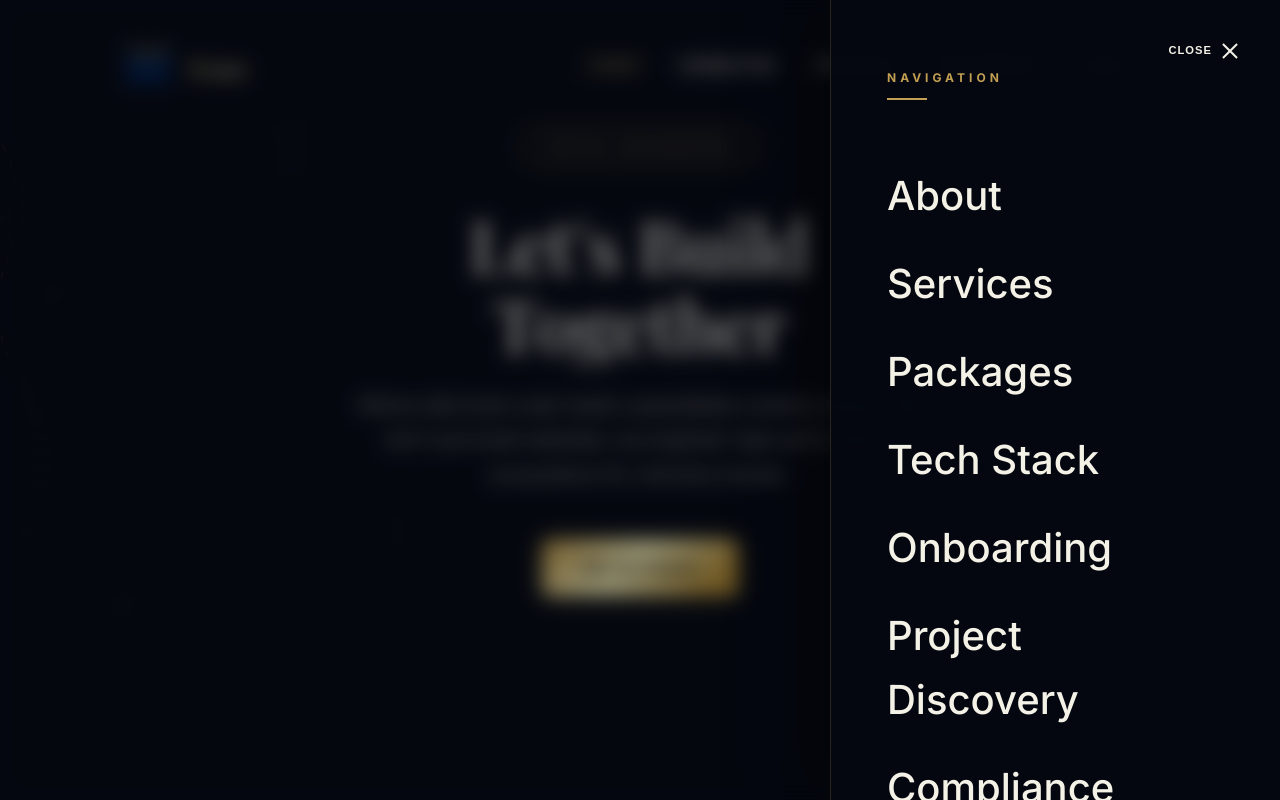
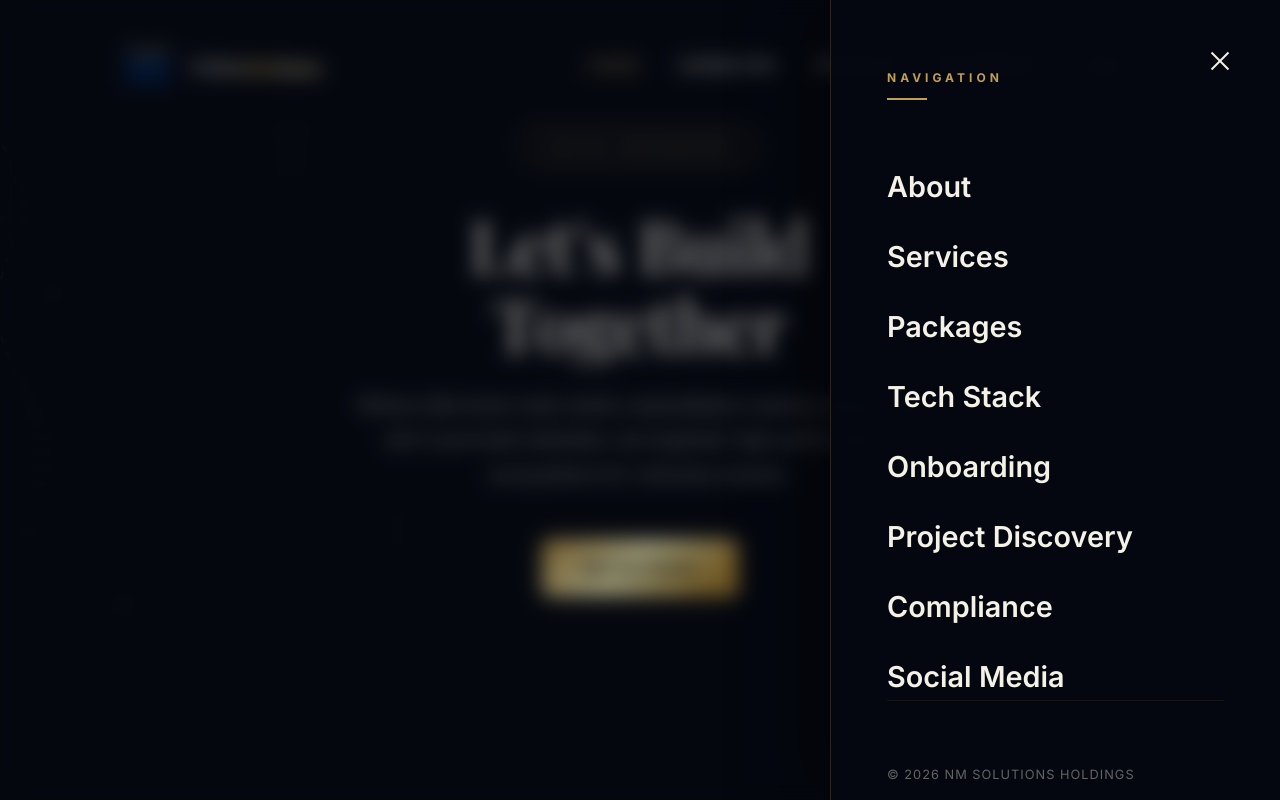
Before and after one commit to Mapetere/nm_holdings_site, a Next.js app: page / in a window 1280 px wide. Both pictures are taken after a click on the button "MENU". Shown: the top 800 px of the page. Built offline with nearby package versions, Linux system fonts and the light colour scheme; a web font is replaced by a local one.

Commit message:
feat: Implement a dynamic Header component with scroll-based styling, navigation, and scroll spy for section highlighting.

```diff
--- a/src/components/Header.tsx
+++ b/src/components/Header.tsx
@@ -145,7 +145,9 @@ const Header = () => {
                                 ) : activeSection === 'partnership' ? (
                                     <span className="gold-metallic" style={{ fontSize: isScrolled ? '1rem' : '1.3rem' }}>Partnership</span>
                                 ) : (
-                                    <span className="gold-metallic" style={{ fontSize: isScrolled ? '1rem' : '1.3rem' }}>Home</span>
+                                    <span style={{ fontSize: isScrolled ? '1rem' : '1.3rem', display: 'flex', flexDirection: 'column' }}>
+                                        <span className="serif" style={{ color: 'var(--cream)', lineHeight: '1' }}>NMS<span className="gold-metallic" style={{ fontWeight: '700' }}>olutions</span></span>
+                                    </span>
                                 )}
                             </span>
 
@@ -239,14 +241,21 @@ const Header = () => {
                             cursor: 'pointer',
                             display: 'flex',
                             alignItems: 'center',
-                            gap: '8px',
-                            transition: 'color 0.3s ease'
+                            justifyContent: 'center',
+                            width: '40px',
+                            height: '40px',
+                            transition: 'all 0.3s ease'
                         }}
-                        onMouseEnter={(e) => e.currentTarget.style.color = 'var(--gold)'}
-                        onMouseLeave={(e) => e.currentTarget.style.color = 'var(--cream)'}
+                        onMouseEnter={(e) => {
+                            e.currentTarget.style.color = 'var(--gold)';
+                            e.currentTarget.style.transform = 'rotate(90deg)';
+                        }}
+                        onMouseLeave={(e) => {
+                            e.currentTarget.style.color = 'var(--cream)';
+                            e.currentTarget.style.transform = 'rotate(0deg)';
+                        }}
                     >
-                        <span style={{ fontSize: '0.7rem', fontWeight: '700', letterSpacing: '1px' }}>CLOSE</span>
-                        <div style={{ position: 'relative', width: '20px', height: '20px' }}>
+                        <div style={{ position: 'relative', width: '24px', height: '24px' }}>
                             <div style={{ position: 'absolute', top: '50%', left: 0, width: '100%', height: '2px', background: 'currentColor', transform: 'rotate(45deg)' }} />
                             <div style={{ position: 'absolute', top: '50%', left: 0, width: '100%', height: '2px', background: 'currentColor', transform: 'rotate(-45deg)' }} />
                         </div>
@@ -266,9 +275,9 @@ const Header = () => {
                                 style={{
                                     color: 'var(--cream)',
                                     textDecoration: 'none',
-                                    fontSize: '2.5rem',
-                                    fontWeight: '500',
-                                    transition: 'all 0.4s ease',
+                                    fontSize: '1.8rem',
+                                    fontWeight: '600',
+                                    transition: 'all 0.4s cubic-bezier(0.16, 1, 0.3, 1)',
                                     transform: isDrawerOpen ? 'translateY(0)' : 'translateY(20px)',
                                     opacity: isDrawerOpen ? 1 : 0,
                                     transitionDelay: `${0.1 + idx * 0.05}s`,
```
